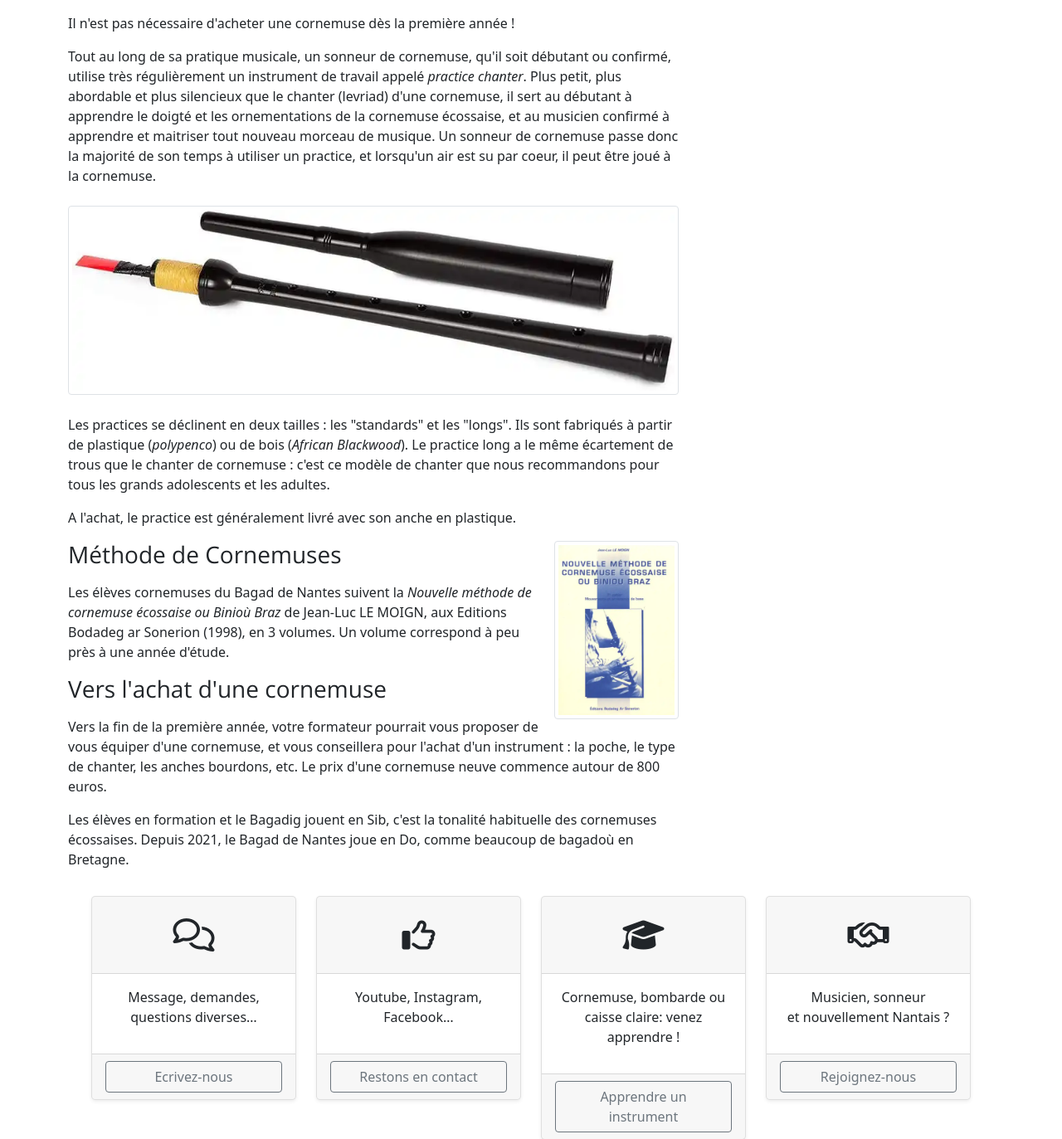
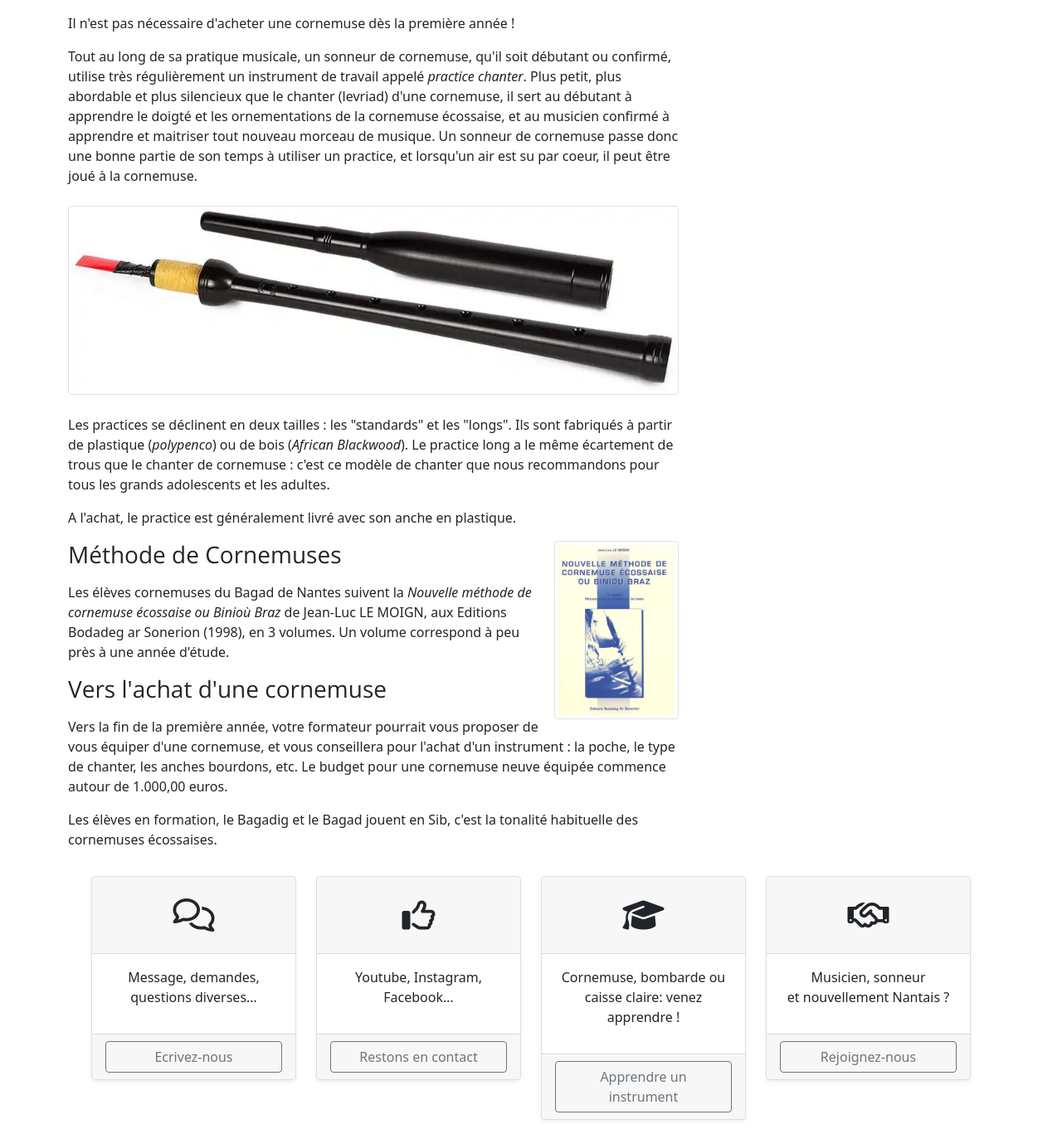
Before and after one commit to ronanguilloux/bagaddenantes.bzh, a PHP site: page /instruments in a window 1280 px wide. Shown: the part 927-2300 px from the top of the page at 83% size. Run offline with PHP 8.4, Linux system fonts and the light colour scheme; some libraries are stand-ins or nearby versions.

Commit message:
instruments page updates

```diff
--- a/instruments.php
+++ b/instruments.php
@@ -51,7 +51,7 @@
 					Plus petit, plus abordable et plus silencieux que le chanter (levriad) d'une cornemuse,
 					il sert au débutant à apprendre le doigté et les ornementations de la cornemuse écossaise,
 					et au musicien confirmé à apprendre et maitriser tout nouveau morceau de musique.
-					Un sonneur de cornemuse passe donc la majorité de son temps à utiliser un practice,
+					Un sonneur de cornemuse passe donc une bonne partie de son temps à utiliser un practice,
 					et lorsqu'un air est su par coeur, il peut être joué à la cornemuse.
 				</p>
 
@@ -87,10 +87,9 @@
 				<h3>Vers l'achat d'une cornemuse</h3>
 				<p>Vers la fin de la première année, votre formateur pourrait vous proposer de vous équiper d'une cornemuse,
 					et vous conseillera pour l'achat d'un instrument : la poche, le type de chanter, les anches bourdons, etc.
-					Le prix d'une cornemuse neuve commence autour de 800 euros.
+					Le budget pour une cornemuse neuve équipée commence autour de 1.000,00 euros.
 				<p>
-					Les élèves en formation et le Bagadig jouent en Sib, c'est la tonalité habituelle des cornemuses écossaises.
-					Depuis 2021, le Bagad de Nantes joue en Do, comme beaucoup de bagadoù en Bretagne.
+					Les élèves en formation, le Bagadig et le Bagad jouent en Sib, c'est la tonalité habituelle des cornemuses écossaises.
 				</p>
 
 
```
